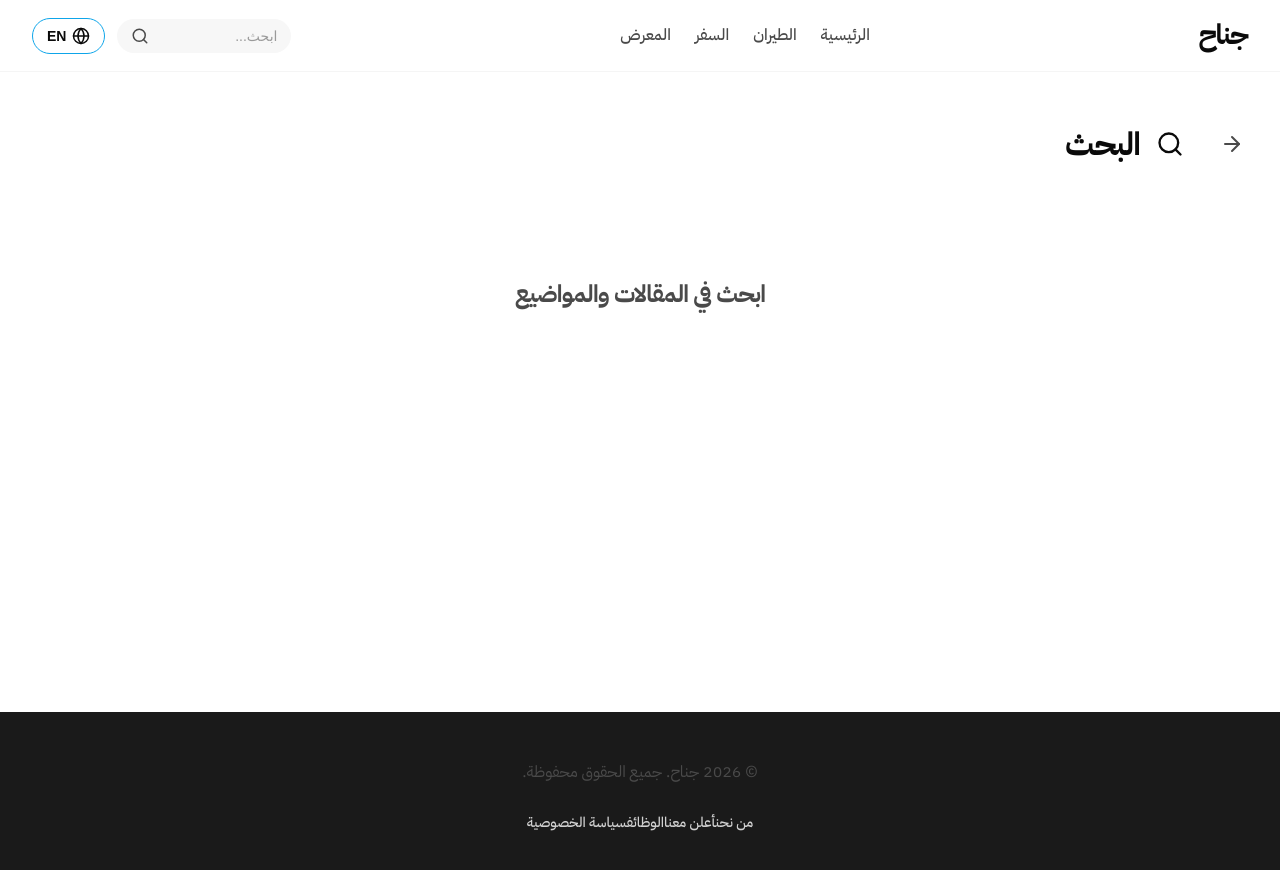
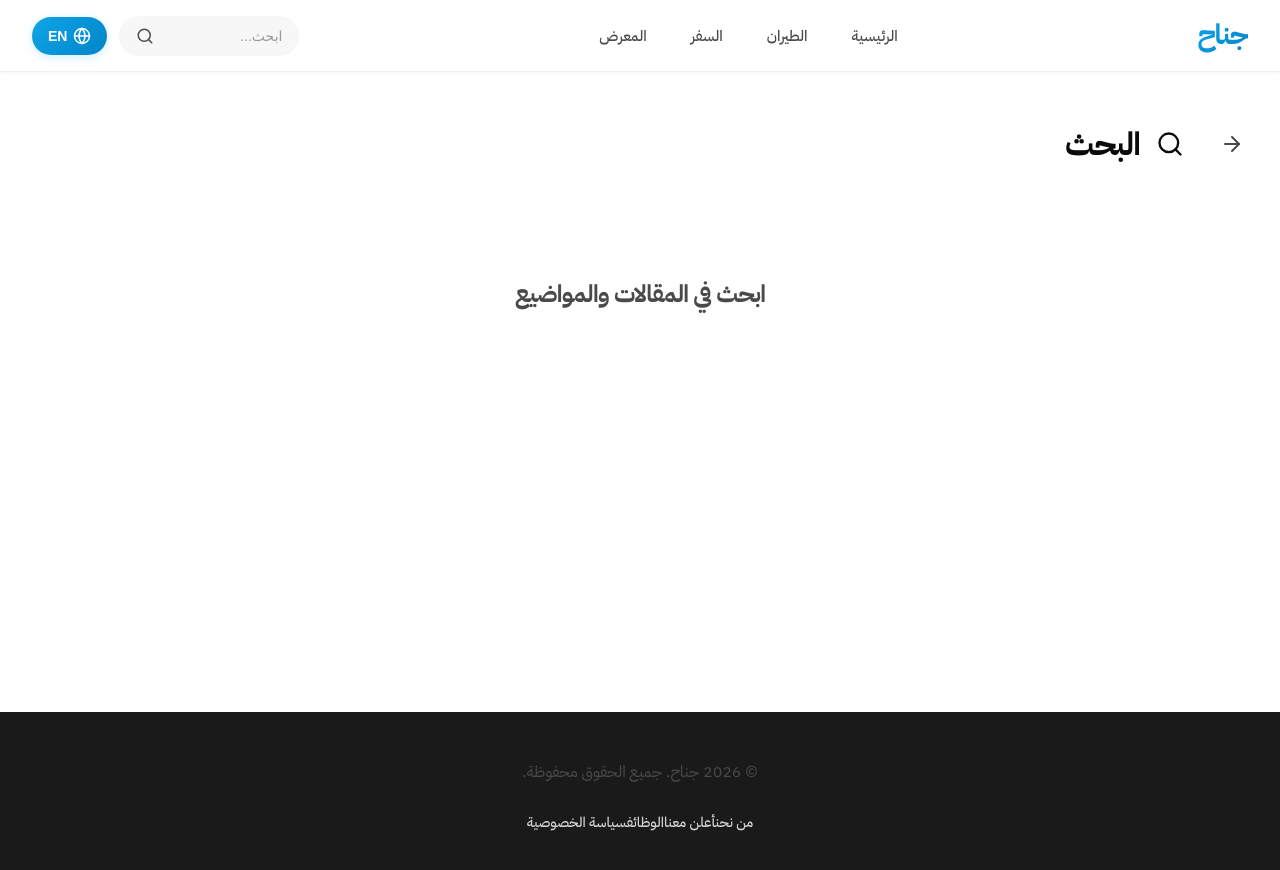
Before and after one commit to aymanz5628/Janah, a Next.js app in the folder Front End/: page /search in a window 1280 px wide. Shown: the top 870 px of the page. Built offline with nearby package versions, Linux system fonts and the light colour scheme.

Commit message:
Improve header navigation with modern pill-shaped buttons and gradient styling

```diff
--- a/Front End/src/components/layout/Header.module.css
+++ b/Front End/src/components/layout/Header.module.css
@@ -4,10 +4,11 @@
     top: 0;
     z-index: 1000;
     height: var(--header-height);
-    background: rgba(255, 255, 255, 0.85);
+    background: rgba(255, 255, 255, 0.95);
     backdrop-filter: saturate(180%) blur(20px);
     -webkit-backdrop-filter: saturate(180%) blur(20px);
-    border-bottom: 1px solid rgba(0, 0, 0, 0.04);
+    border-bottom: 1px solid rgba(0, 0, 0, 0.06);
+    box-shadow: 0 1px 3px rgba(0, 0, 0, 0.04);
 }
 
 .container {
@@ -24,63 +25,51 @@
 .logo {
     font-size: 28px;
     font-weight: 800;
-    letter-spacing: -0.04em;
+    letter-spacing: -0.03em;
     color: var(--text-primary);
     white-space: nowrap;
-}
-
-.logo span {
     background: linear-gradient(135deg, var(--sky-blue), var(--ocean));
     -webkit-background-clip: text;
     -webkit-text-fill-color: transparent;
     background-clip: text;
+    transition: opacity 0.2s ease;
+}
+
+.logo:hover {
+    opacity: 0.85;
 }
 
 /* Desktop Navigation */
 .nav {
     display: flex;
     align-items: center;
-    gap: var(--space-5);
+    gap: var(--space-2);
     flex: 1;
     justify-content: center;
 }
 
 .navLink {
     position: relative;
-    font-size: 16px;
+    font-size: 15px;
     font-weight: 500;
     color: var(--text-secondary);
-    padding: var(--space-2) 0;
-    transition: color 150ms ease;
+    padding: 10px 18px;
+    border-radius: 24px;
+    transition: all 0.25s ease;
     white-space: nowrap;
-}
-
-.navLink::after {
-    content: '';
-    position: absolute;
-    bottom: 0;
-    left: 0;
-    right: 0;
-    height: 2px;
-    background: linear-gradient(90deg, var(--sky-blue), var(--ocean));
-    border-radius: 1px;
-    transform: scaleX(0);
-    transform-origin: center;
-    transition: transform 300ms ease;
+    background: transparent;
 }
 
 .navLink:hover {
-    color: var(--text-primary);
-}
-
-.navLink:hover::after,
-.navLink.active::after {
-    transform: scaleX(1);
+    color: var(--sky-blue);
+    background: rgba(56, 189, 248, 0.08);
 }
 
 .navLink.active {
-    color: var(--text-primary);
+    color: white;
+    background: linear-gradient(135deg, var(--sky-blue), var(--ocean));
     font-weight: 600;
+    box-shadow: 0 2px 8px rgba(56, 189, 248, 0.3);
 }
 
 /* Desktop Actions */
@@ -94,9 +83,17 @@
     display: flex;
     align-items: center;
     background: var(--surface);
-    padding: var(--space-2) 14px;
-    border-radius: var(--radius-full);
+    padding: 10px 16px;
+    border-radius: 24px;
     gap: var(--space-2);
+    border: 1px solid transparent;
+    transition: all 0.2s ease;
+}
+
+.searchForm:focus-within {
+    border-color: var(--sky-blue);
+    background: white;
+    box-shadow: 0 0 0 3px rgba(56, 189, 248, 0.1);
 }
 
 .searchInput {
@@ -119,7 +116,7 @@
     cursor: pointer;
     color: var(--text-secondary);
     display: flex;
-    transition: color 150ms ease;
+    transition: color 0.2s ease;
 }
 
 .searchButton:hover {
@@ -131,21 +128,22 @@
     display: flex;
     align-items: center;
     gap: 6px;
-    padding: 8px 14px;
-    background: transparent;
-    border: 1px solid var(--sky-blue);
-    border-radius: 20px;
-    color: var(--foreground);
+    padding: 10px 16px;
+    background: linear-gradient(135deg, var(--sky-blue), var(--ocean));
+    border: none;
+    border-radius: 24px;
+    color: white;
     cursor: pointer;
     font-size: 14px;
     font-weight: 600;
-    transition: all 0.2s ease;
+    transition: all 0.25s ease;
     white-space: nowrap;
+    box-shadow: 0 2px 8px rgba(56, 189, 248, 0.25);
 }
 
 .langToggle:hover {
-    background: var(--sky-blue);
-    color: white;
+    transform: translateY(-1px);
+    box-shadow: 0 4px 12px rgba(56, 189, 248, 0.35);
 }
 
 /* Mobile Menu Button */
@@ -164,31 +162,40 @@
     top: var(--header-height);
     left: 0;
     right: 0;
-    background: var(--snow);
+    background: white;
     z-index: 999;
     padding: var(--space-6);
-    box-shadow: 0 4px 24px rgba(0, 0, 0, 0.1);
+    box-shadow: 0 8px 32px rgba(0, 0, 0, 0.12);
+    border-bottom-left-radius: 16px;
+    border-bottom-right-radius: 16px;
 }
 
 .mobileNav {
     display: flex;
     flex-direction: column;
-    gap: var(--space-4);
+    gap: var(--space-2);
     margin-bottom: var(--space-6);
 }
 
 .mobileNavLink {
-    font-size: 18px;
-    font-weight: 600;
+    font-size: 17px;
+    font-weight: 500;
     color: var(--text-secondary);
-    padding: var(--space-3) 0;
-    border-bottom: 1px solid var(--border);
-    transition: all 150ms ease;
+    padding: 14px 20px;
+    border-radius: 12px;
+    transition: all 0.2s ease;
+    background: var(--surface);
 }
 
-.mobileNavLink:hover,
+.mobileNavLink:hover {
+    background: rgba(56, 189, 248, 0.1);
+    color: var(--sky-blue);
+}
+
 .mobileNavLink.active {
-    color: var(--sky-blue);
+    color: white;
+    background: linear-gradient(135deg, var(--sky-blue), var(--ocean));
+    font-weight: 600;
 }
 
 .mobileLangToggle {
@@ -198,14 +205,15 @@
     gap: 8px;
     width: 100%;
     padding: 14px 20px;
-    background: var(--sky-blue);
+    background: linear-gradient(135deg, var(--sky-blue), var(--ocean));
     border: none;
-    border-radius: 8px;
+    border-radius: 12px;
     color: white;
     cursor: pointer;
     font-size: 16px;
     font-weight: 600;
     margin-bottom: var(--space-4);
+    box-shadow: 0 2px 8px rgba(56, 189, 248, 0.25);
 }
 
 .mobileActions {
@@ -217,7 +225,7 @@
     align-items: center;
     background: var(--surface);
     padding: var(--space-3) var(--space-4);
-    border-radius: var(--radius-lg);
+    border-radius: 12px;
     gap: var(--space-3);
 }
 
@@ -238,7 +246,7 @@
     padding: var(--space-2);
     background: linear-gradient(135deg, var(--sky-blue), var(--ocean));
     border: none;
-    border-radius: var(--radius-full);
+    border-radius: 50%;
     cursor: pointer;
     color: white;
     display: flex;
@@ -267,4 +275,9 @@
     .logo {
         font-size: 22px;
     }
+
+    .langToggle {
+        padding: 8px 12px;
+        font-size: 13px;
+    }
 }
```
